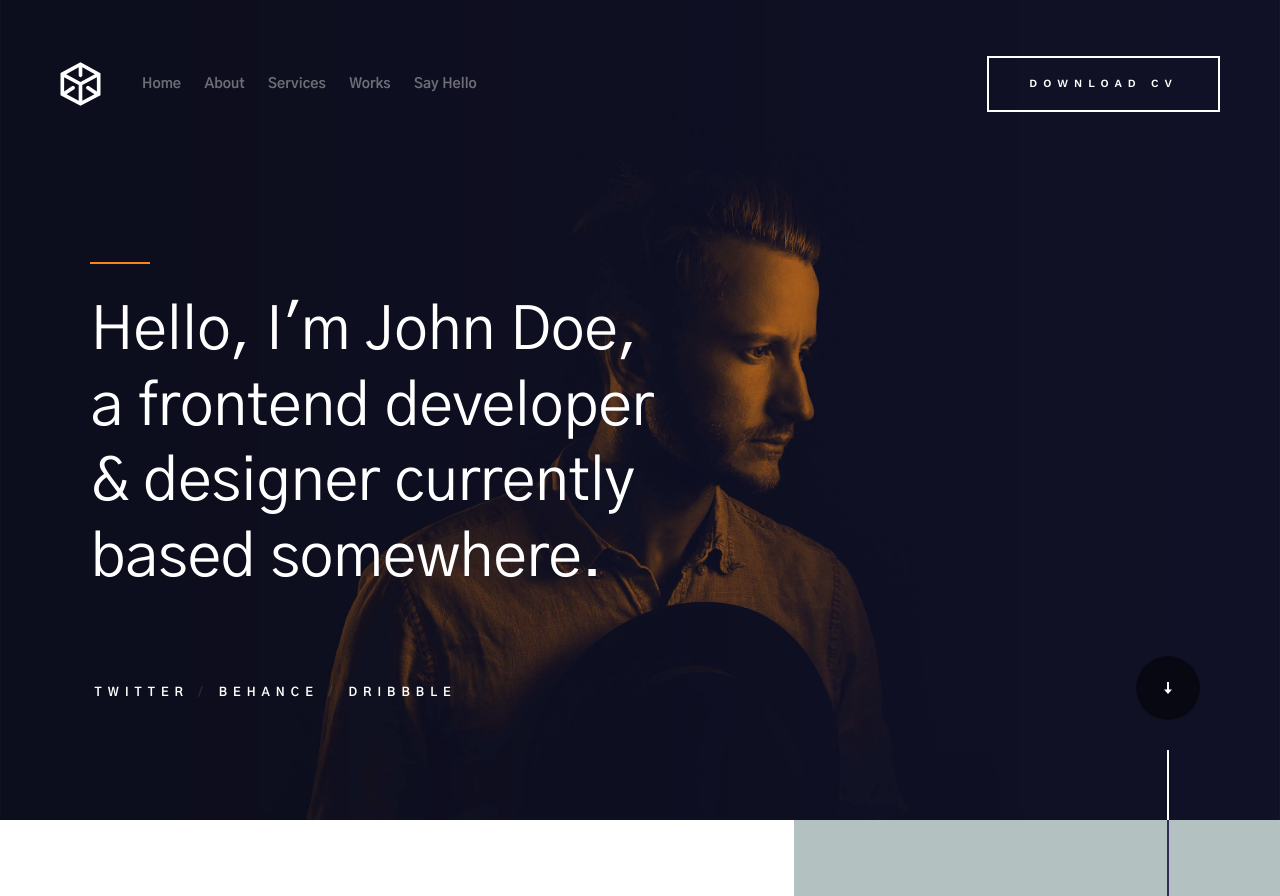
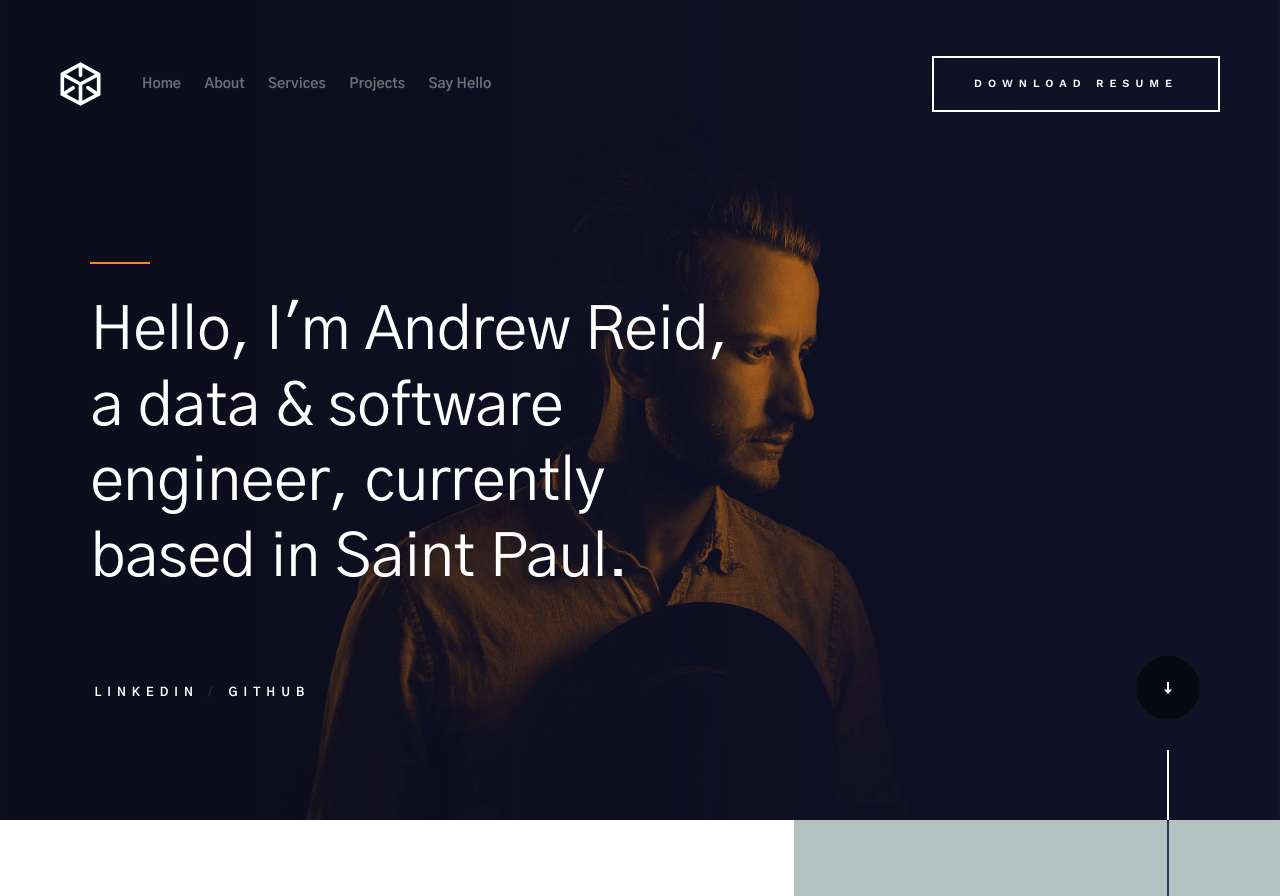
Before and after one commit to gnudrew/-flask-PortfolioWebsite, a Flask app: page / in a window 1280 px wide. Shown: the top 896 px of the page. Run offline with Flask 2, Linux system fonts and the light colour scheme.

Commit message:
content edits

```diff
--- a/templates/index.html
+++ b/templates/index.html
@@ -5,7 +5,7 @@
     <!--- basic page needs
     ================================================== -->
     <meta charset="utf-8">
-    <title>Ethos</title>
+    <title>Portfolio</title>
     <meta name="description" content="">
     <meta name="author" content="">
 
@@ -63,12 +63,12 @@
                     <li><a class="smoothscroll" href="#hero" title="Intro">Home</a></li>
                     <li><a class="smoothscroll" href="#about" title="About">About</a></li>
                     <li><a class="smoothscroll" href="#services" title="Services">Services</a></li>
-                    <li><a class="smoothscroll" href="#portfolio" title="Works">Works</a></li>
+                    <li><a class="smoothscroll" href="#portfolio" title="Works">Projects</a></li>
                     <li><a href="mailto:#0" title="Contact us">Say Hello</a></li>
                 </ul>
             </nav> <!-- end header-nav-wrap -->
 
-            <a href="#0" class="btn btn--stroke btn--small">Download CV</a>
+            <a href="#0" class="btn btn--stroke btn--small">Download Resume</a>
 
         </div> <!-- end header-content -->
 
@@ -86,22 +86,20 @@
             <div class="column large-full">
 
                 <h1>
-                Hello, I'm John Doe, <br>
-                a frontend developer <br>
-                & designer currently <br>
-                based somewhere.
+                Hello, I'm Andrew Reid, <br>
+                a data & software <br>
+                engineer, currently <br>
+                based in Saint Paul.
                 </h1>
 
                 <ul class="hero-social">
                     <li>
-                        <a href="#0" title="">Twitter</a>
+                        <a href="#0" title="">LinkedIn</a>
                     </li>
                     <li>
-                        <a href="#0" title="">Behance</a>
+                        <a href="#0" title="">GitHub</a>
                     </li>
-                    <li>
-                        <a href="#0" title="">Dribbble</a>
-                    </li>
+
                 </ul> <!-- end hero-social -->
 
             </div>
```
